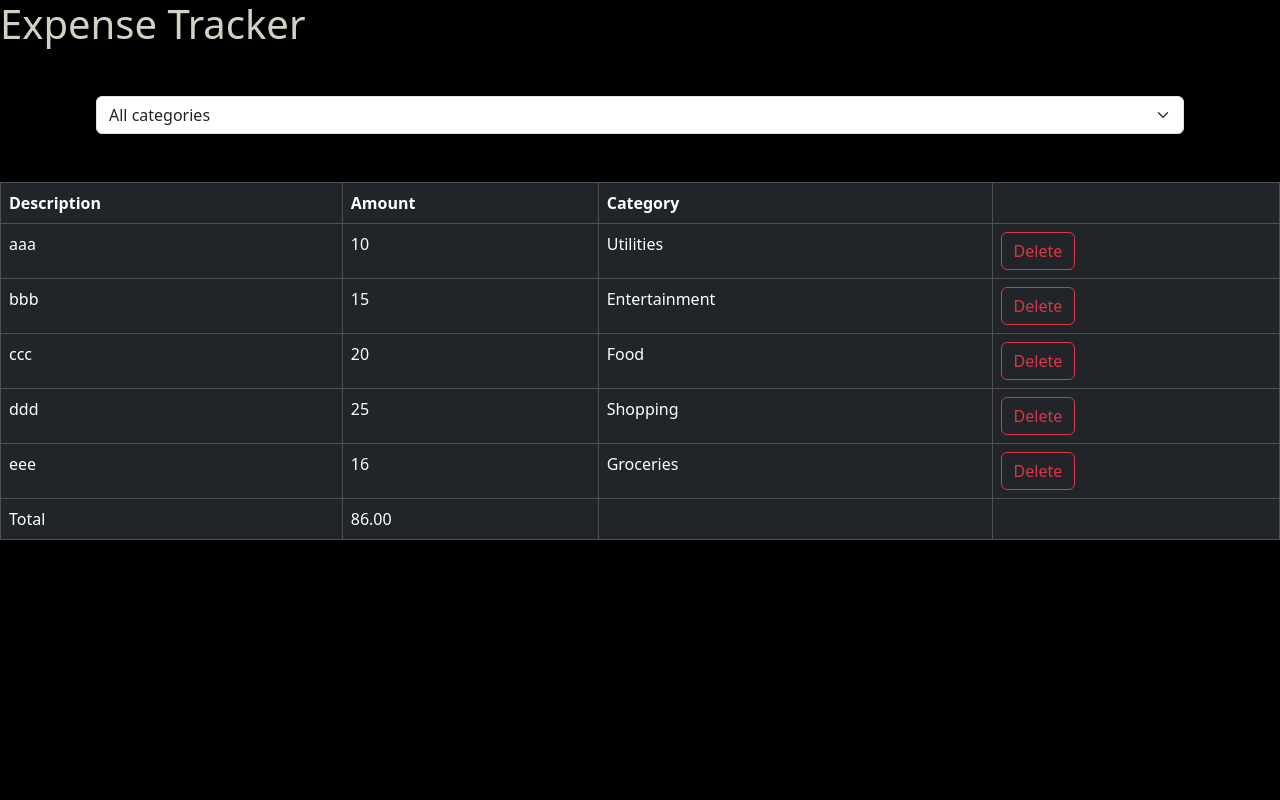
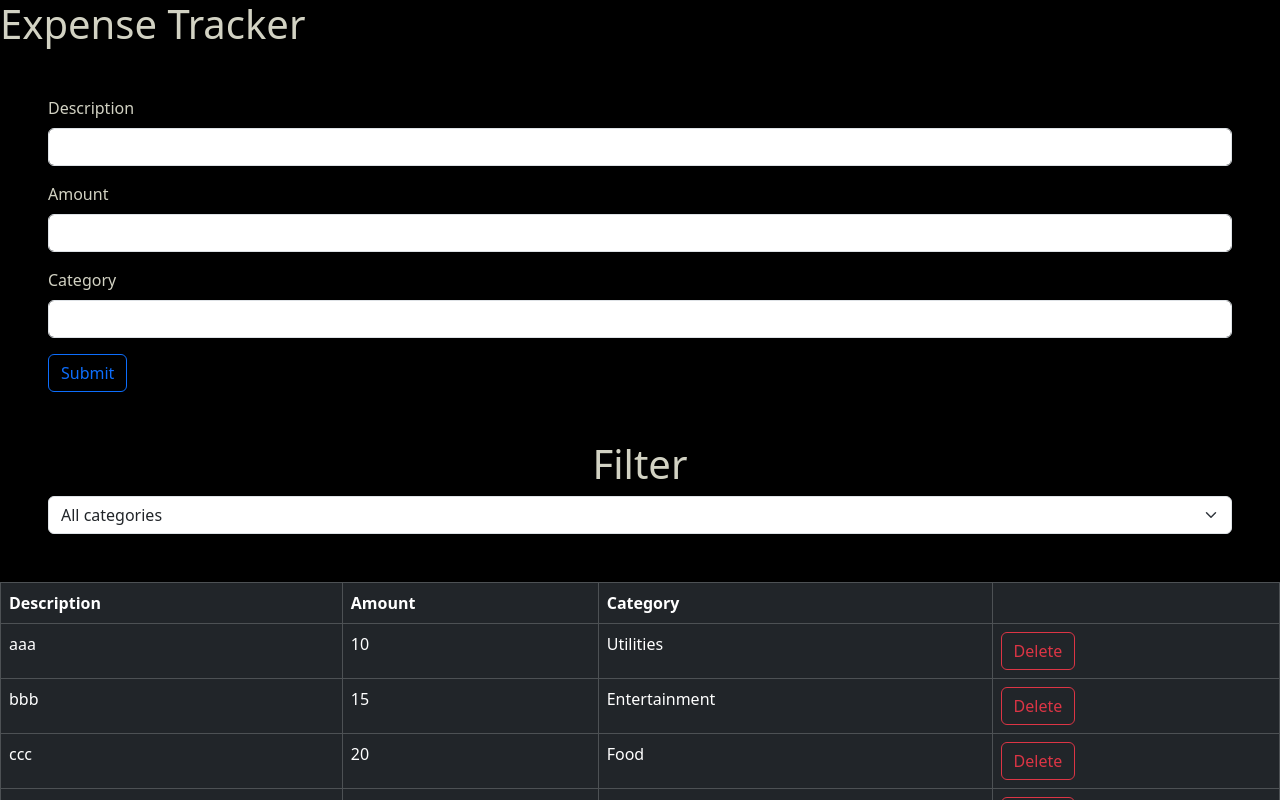
Before and after one commit to CodestackJS/ExpenseTrackerLecture, a React (Vite) app in the folder expenseTracker/: page / in a window 1280 px wide. Shown: the top 800 px of the page. Built offline with nearby package versions, Linux system fonts and the light colour scheme.

Commit message:
Expense Form Lecture

```diff
--- a/expenseTracker/src/App.tsx
+++ b/expenseTracker/src/App.tsx
@@ -1,8 +1,18 @@
 import { useState } from "react";
 import ExpenseList from "./expense-tracker/components/ExpenseList";
 import ExpenseFilter from "./expense-tracker/components/ExpenseFilter";
+import ExpenseForm from "./expense-tracker/components/ExpenseForm";
+// import { categories } from "../../App";
 
+
+
+//comments
 const App = () => {
+
+  //create a useState to help us handle our selectedCategories
+const [selectedCategory, setSelectedCategory] = useState('');
+
+
   const [dummyExpensesArray, setDummyExpensesArray] = useState([
     { id: 1, description: "aaa", amount: 10, category: "Utilities" },
     { id: 2, description: "bbb", amount: 15, category: "Entertainment" },
@@ -12,27 +22,34 @@ const App = () => {
   ]);
 
   const handleDelete = (id: number) => {
-    setDummyExpensesArray(
-      dummyExpensesArray.filter((expense) => expense.id !== id)
-    );
-  };
+    setDummyExpensesArray(dummyExpensesArray.filter((expense) => expense.id !== id));
+  }
+
+  //create a variable with a ternary operator we are going to use our selectedCategory as a boolean filter through our dummyExpensesArray
+  const visibleExpense = selectedCategory ? dummyExpensesArray.filter(e => e.category === selectedCategory) : dummyExpensesArray;
 
   return (
     <>
       <h1 className="text center">Expense Tracker </h1>
 
       <div className="m-5">
+        <ExpenseForm/>
+      </div>
+
+      <div className="m-5">
         {/* <ExpenseList expenses={dummyExpensesArray} onDelete={(id) => console.log('Delete', id)}/> */}
         {/* <ExpenseList expenses={dummyExpensesArray} onDelete={(id) => setDummyExpensesArray()}/> */}
+        <ExpenseFilter onSelectCategory={category => setSelectedCategory(category)}/>
 
         <div className="m-5">
-          <ExpenseFilter
-            onSelectCategory={(category) => console.log(category)}
-          />
+          {/* <ExpenseFilter onSelectCategory={(category) => console.log(category)}/> */}
+          {/* <ExpenseList expenses={visibleExpense} onDelete={handleDelete}/> */}
+
         </div>
       </div>
 
-      <ExpenseList expenses={dummyExpensesArray} onDelete={handleDelete} />
+      {/* <ExpenseList expenses={dummyExpensesArray} onDelete={handleDelete} /> */}
+      <ExpenseList expenses={visibleExpense} onDelete={handleDelete} />
     </>
   );
 };
--- /dev/null
+++ b/expenseTracker/src/expense-tracker/categories.ts
@@ -0,0 +1,10 @@
+
+
+
+const categories = ['Groceries', 'Utilities', 'Entertainment','Food','Shopping']
+
+
+
+
+
+export default categories
--- a/expenseTracker/src/expense-tracker/components/ExpenseFilter.tsx
+++ b/expenseTracker/src/expense-tracker/components/ExpenseFilter.tsx
@@ -1,3 +1,6 @@
+import categories from "../categories";
+
+
 
 interface FilterProps {
     onSelectCategory: (category: string) => void;
@@ -6,14 +9,18 @@ interface FilterProps {
 const ExpenseFilter = ({onSelectCategory}:FilterProps) => {
   return (
     <>
+
+      <h1 className="text-center">Filter</h1>
       <select className="form-select" onChange={(e) => onSelectCategory(e.target.value)}>
 
         <option value="">All categories</option>
-        <option value="Groceries">Groceries</option>
+        {/* <option value="Groceries">Groceries</option>
         <option value="Utilities">Utilities</option>
         <option value="Entertainment">Entertainment</option>
         <option value="Food">Food</option>
-        <option value="Shopping">Shopping</option>
+        <option value="Shopping">Shopping</option> */}
+    {categories.map(category => <option key={category} value={category}>{category}</option>)}
+
       </select>
     </>
   );
--- /dev/null
+++ b/expenseTracker/src/expense-tracker/components/ExpenseForm.tsx
@@ -0,0 +1,33 @@
+import categories from "../categories";
+
+
+const ExpenseForm = () => {
+  return (
+    <>
+      <form>
+        <div className="mb-3">
+          <label htmlFor="description" className="form-label">Description</label>
+          <input id="description" type="text" className="form-control" />
+        </div>
+        <div className="mb-3">
+          <label htmlFor="amount" className="form-label">Amount</label>
+          <input id="amount" type="number" className="form-control" />
+        </div>
+        <div className="mb-3">
+          <label htmlFor="category" className="form-label">Category</label>
+          <select id="category" className="form-control">
+          <option value=""></option>
+          {categories.map(category => <option key={category} value={category}>{category}</option>)}
+          </select>
+        </div>
+
+        <button className="btn btn-outline-primary">Submit</button>
+
+
+
+      </form>
+    </>
+  );
+};
+
+export default ExpenseForm;
```
